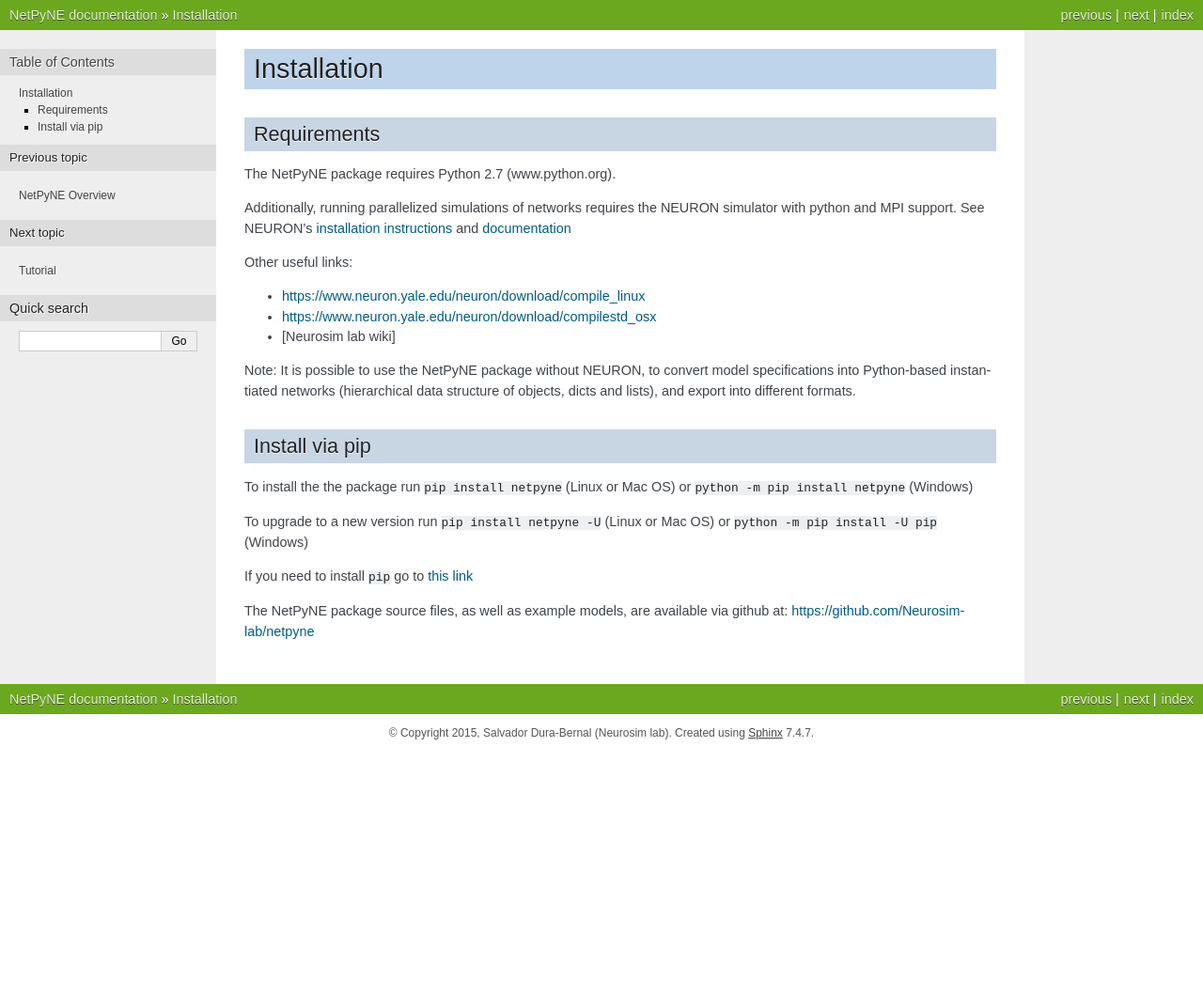
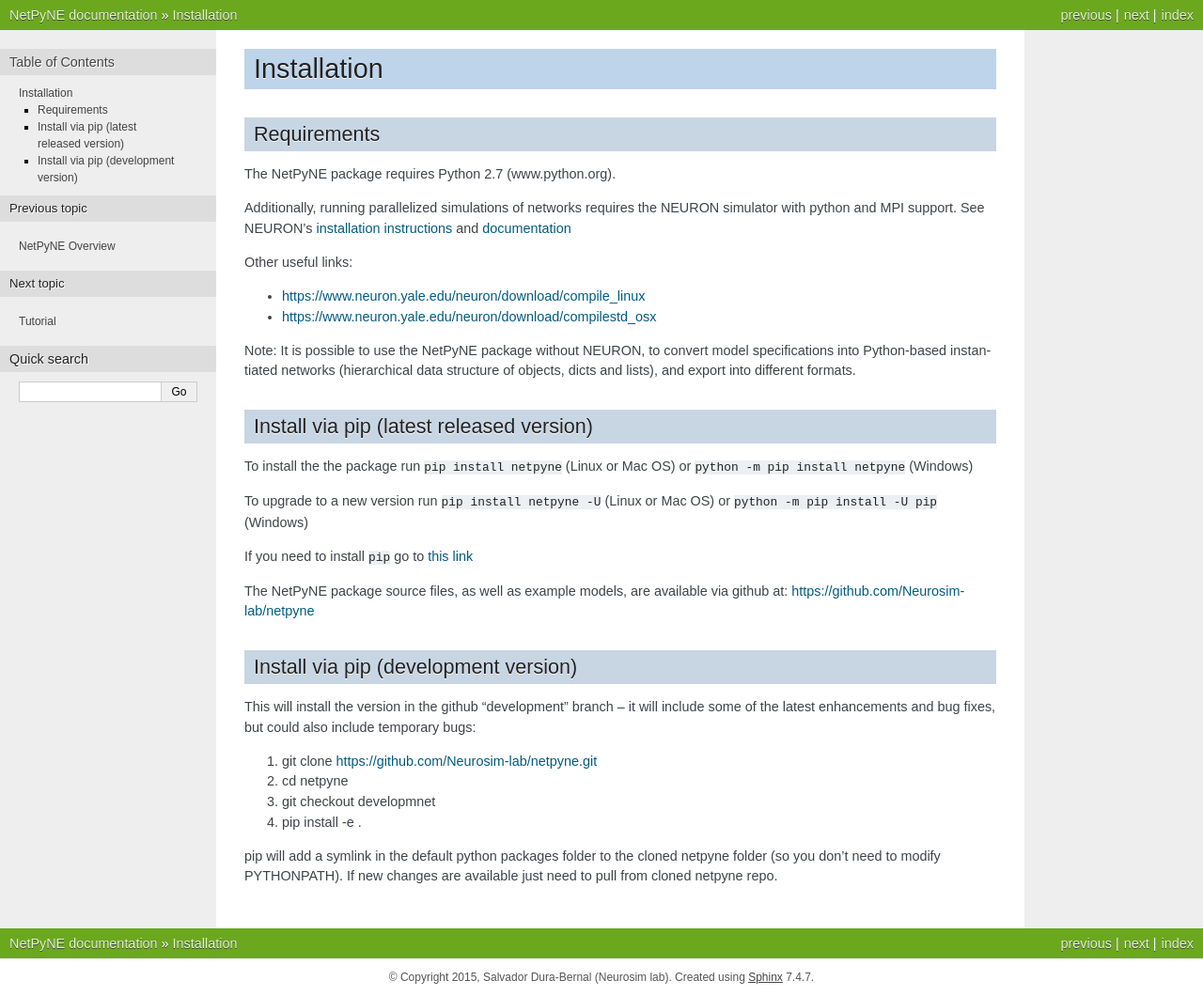
Before and after one commit to suny-downstate-medical-center/netpyne, a Sphinx documentation site: the page built from doc/source/install.rst, in a window 1280 px wide. Shown: the whole page at 94% size. Built offline with Sphinx 7.4.7, drawn with Linux system fonts in a browser that asks for light colours; before the commit the page ends 900 px from its top, so only the background shows below that.

Commit message:
updated install instructions

```diff
--- a/doc/source/install.rst
+++ b/doc/source/install.rst
@@ -14,12 +14,11 @@
 
 * https://www.neuron.yale.edu/neuron/download/compile_linux
 * https://www.neuron.yale.edu/neuron/download/compilestd_osx
-* [Neurosim lab wiki]
 
 Note: It is possible to use the NetPyNE package without NEURON, to convert model specifications into Python-based instantiated networks (hierarchical data structure of objects, dicts and lists), and export into different formats.
 
-Install via pip
-----------------
+Install via pip (latest released version)
+-----------------------------------------
 
 To install the the package run ``pip install netpyne`` (Linux or Mac OS) or ``python -m pip install netpyne`` (Windows)
 
@@ -28,3 +27,16 @@
 If you need to install ``pip`` go to `this link <https://pip.pypa.io/en/stable/installing/>`_
 
 The NetPyNE package source files, as well as example models, are available via github at: https://github.com/Neurosim-lab/netpyne
+
+
+Install via pip (development version)
+--------------------------------------
+
+This will install the version in the github "development" branch -- it will include some of the latest enhancements and bug fixes, but could also include temporary bugs:
+
+1) git clone https://github.com/Neurosim-lab/netpyne.git
+2) cd netpyne
+3) git checkout developmnet
+4) pip install -e .
+
+pip will add a symlink in the default python packages folder to the cloned netpyne folder (so you don't need to modify PYTHONPATH). If new changes are available just need to pull from cloned netpyne repo.
```
